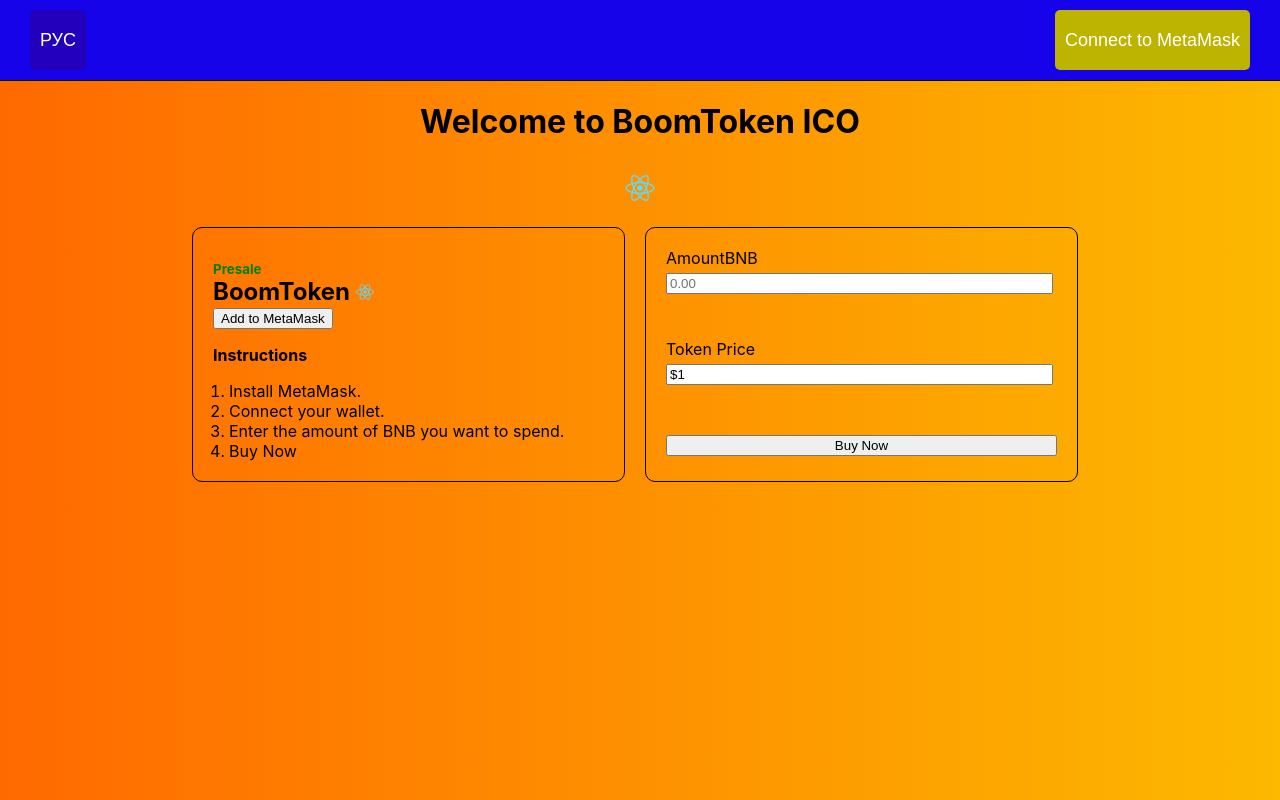
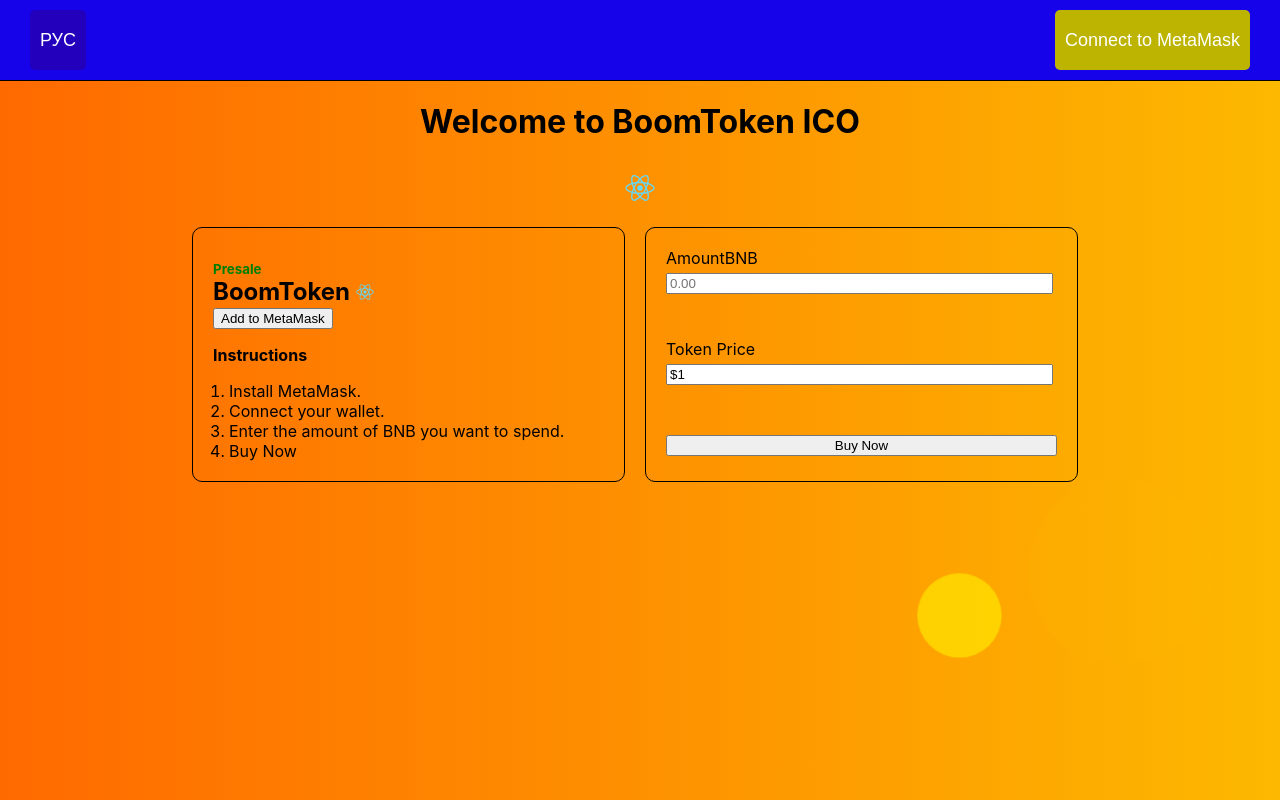
Before and after one commit to Endeavour-Innovations-Inc/Metacraft, a React (Create React App) app: page / in a window 1280 px wide. Built offline with nearby package versions, Linux system fonts and the light colour scheme.

Commit message:
Added test explotions animations

```diff
--- a/src/App.js
+++ b/src/App.js
@@ -2,6 +2,7 @@
 import Web3 from 'web3';
 import './App.css';
 import logo from './logo.svg';
+import Explosion from './explosion/Explosion'; // import the Explosion component
 
 const translations = {
   English: {
@@ -80,6 +81,7 @@
 
   return (
     <div className="App">
+      <Explosion /> {/* use the Explosion component */}
       <div className="header">
         <button onClick={switchLanguage} className="languageButton">
           {language === 'English' ? 'РУС' : 'ENG'}
--- /dev/null
+++ b/src/explosion/Explosion.css
@@ -0,0 +1,17 @@
+.explosion {
+    position: fixed;
+    border-radius: 50%;
+    background: #ff0;
+    animation: explosion 2s forwards;
+  }
+
+  @keyframes explosion {
+    0% {
+      transform: scale(0);
+      opacity: 1;
+    }
+    100% {
+      transform: scale(1);
+      opacity: 0;
+    }
+  }
--- /dev/null
+++ b/src/explosion/Explosion.js
@@ -0,0 +1,39 @@
+import React, { useEffect, useState } from 'react';
+import './Explosion.css';
+
+function Explosion() {
+  const [explosions, setExplosions] = useState([]);
+
+  useEffect(() => {
+    const interval = setInterval(() => {
+      const newExplosion = {
+        id: Math.random(), // unique id
+        left: Math.random() * 100, // random position from 0% to 100%
+        top: Math.random() * 100, // random position from 0% to 100%
+        size: Math.random() * 200 + 50, // random size from 50px to 250px
+      };
+      setExplosions((explosions) => [...explosions, newExplosion]);
+    }, 1000); // create a new explosion every second
+
+    return () => clearInterval(interval); // clean up on unmount
+  }, []);
+
+  return (
+    <div>
+      {explosions.map((explosion) => (
+        <div
+          key={explosion.id}
+          className="explosion"
+          style={{
+            left: `${explosion.left}%`,
+            top: `${explosion.top}%`,
+            width: `${explosion.size}px`,
+            height: `${explosion.size}px`,
+          }}
+        />
+      ))}
+    </div>
+  );
+}
+
+export default Explosion;
```
Lines whose indentation alone changed are shown as unchanged.
